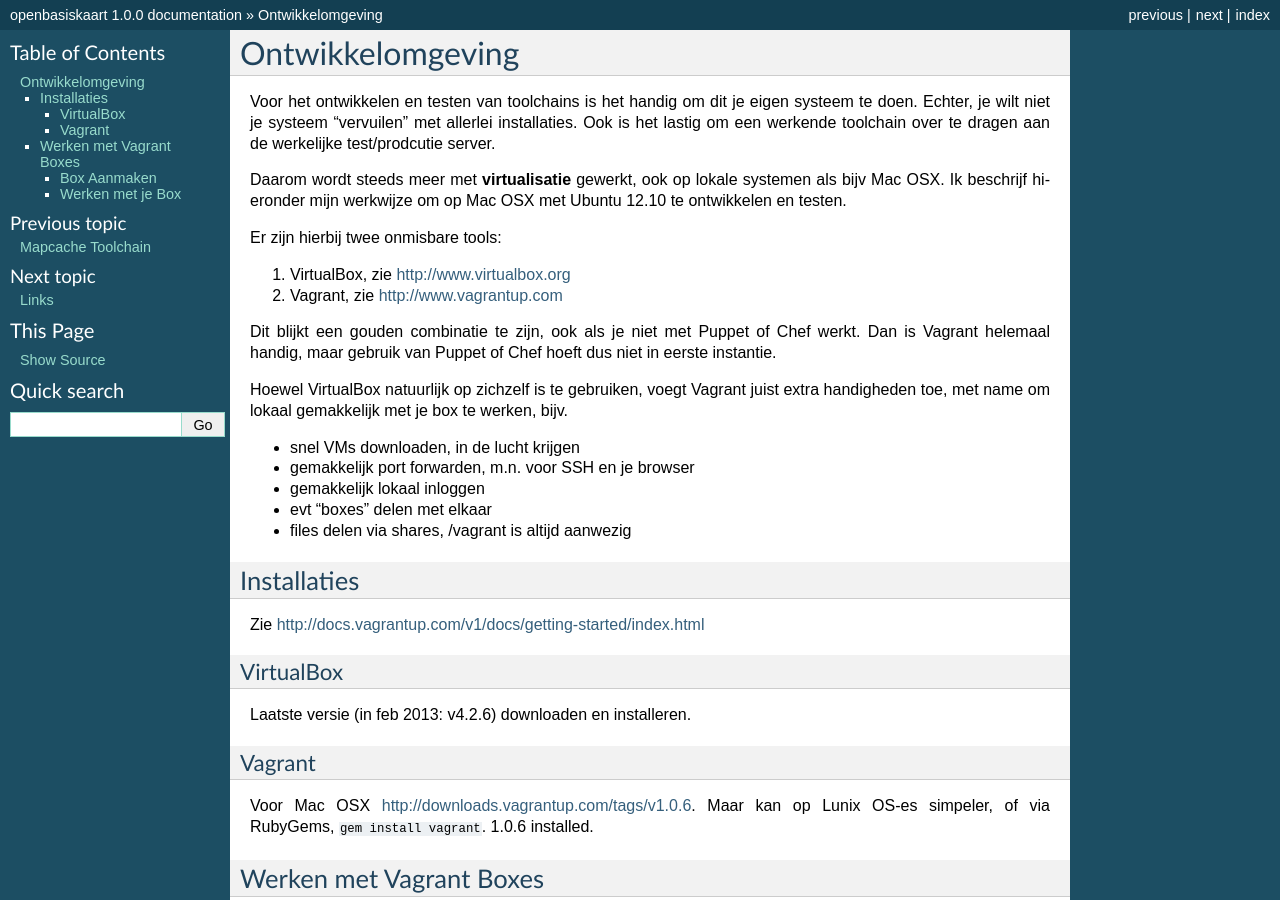
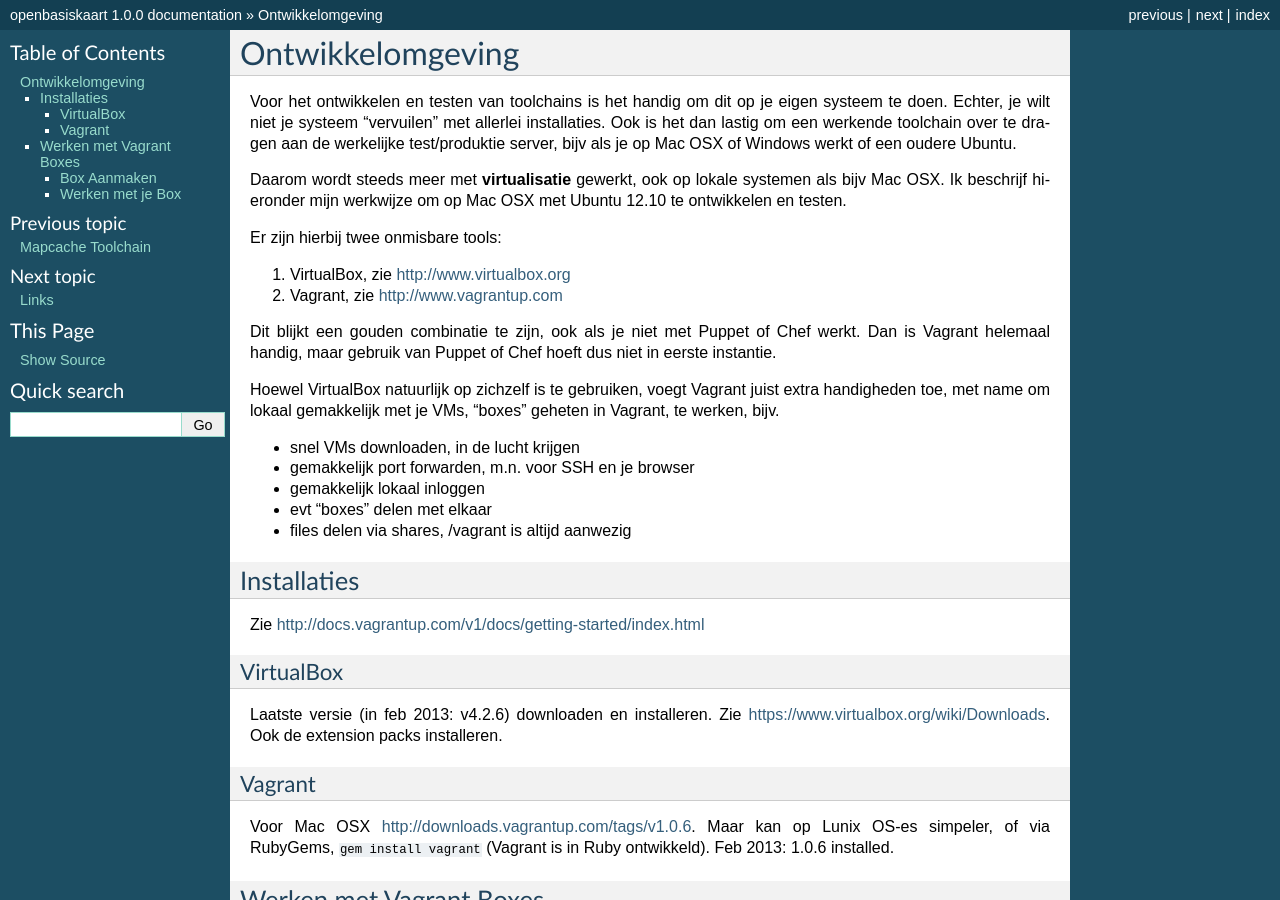
Before and after one commit to opengeogroep/openbasiskaart, a Sphinx documentation site: the page built from docs/source/ontwikkelomgeving.rst, in a window 1280 px wide and 900 px high. Built offline with Sphinx 7.4.7, drawn with Linux system fonts in a browser that asks for light colours; some of the changed text lies outside the part shown.

Commit message:
fix docu ontw omgeving

```diff
--- a/docs/source/ontwikkelomgeving.rst
+++ b/docs/source/ontwikkelomgeving.rst
@@ -4,9 +4,10 @@
 Ontwikkelomgeving
 *****************
 
-Voor het ontwikkelen en testen van toolchains is het handig om dit je eigen systeem te doen.
-Echter, je wilt niet je systeem "vervuilen" met allerlei installaties. Ook is het lastig om
-een werkende toolchain over te dragen aan de werkelijke test/prodcutie server.
+Voor het ontwikkelen en testen van toolchains is het handig om dit op je eigen systeem te doen.
+Echter, je wilt niet je systeem "vervuilen" met allerlei installaties. Ook is het dan lastig om
+een werkende toolchain over te dragen aan de werkelijke test/produktie server, bijv als je op Mac OSX of Windows werkt of
+een oudere Ubuntu.
 
 Daarom wordt steeds meer met **virtualisatie** gewerkt, ook op lokale systemen als bijv Mac OSX.
 Ik beschrijf hieronder mijn werkwijze om op Mac OSX met Ubuntu 12.10 te ontwikkelen en testen.
@@ -20,7 +21,7 @@ Dit blijkt een gouden combinatie te zijn, ook als je niet met Puppet of Chef wer
 gebruik van Puppet of Chef hoeft dus niet in eerste instantie.
 
 Hoewel VirtualBox natuurlijk op zichzelf is te gebruiken, voegt Vagrant juist extra handigheden toe,
-met name om lokaal gemakkelijk met je box te werken, bijv.
+met name om lokaal gemakkelijk met je VMs, "boxes" geheten in Vagrant, te werken, bijv.
 
 * snel VMs downloaden, in de lucht krijgen
 * gemakkelijk port forwarden, m.n. voor SSH en je browser
@@ -36,13 +37,14 @@ Zie http://docs.vagrantup.com/v1/docs/getting-started/index.html
 VirtualBox
 ----------
 
-Laatste versie (in feb 2013: v4.2.6) downloaden en installeren.
+Laatste versie (in feb 2013: v4.2.6) downloaden en installeren. Zie
+https://www.virtualbox.org/wiki/Downloads. Ook de extension packs installeren.
 
 Vagrant
 -------
 
 Voor Mac OSX http://downloads.vagrantup.com/tags/v1.0.6. Maar kan op Lunix OS-es simpeler, of via RubyGems,
-``gem install vagrant``. 1.0.6 installed.
+``gem install vagrant`` (Vagrant is in Ruby ontwikkeld). Feb 2013: 1.0.6 installed.
 
 Werken met Vagrant Boxes
 ========================
@@ -129,6 +131,11 @@ Notes:
 * in settings binnen VB: zet op 64-bits en NW Adapter1 via en0
 * set networking in VB to NAT to enable 2222->22 SSH forwarding
 
+.. figure:: _static/virtualbox-vagrant.jpg
+   :align: center
+
+   *Figuur ONT-1 - VirtualBox Screenshot*
+
 Werken met je Box
 -----------------
 
```
Also changed, not shown: docs/source/_static/virtualbox-vagrant.jpg (added).
